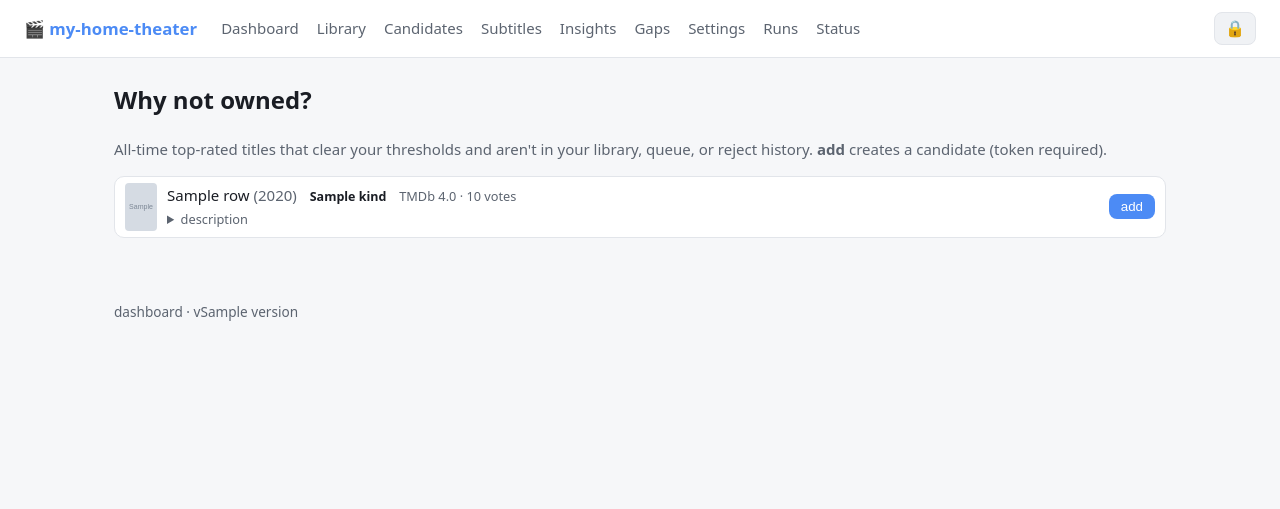
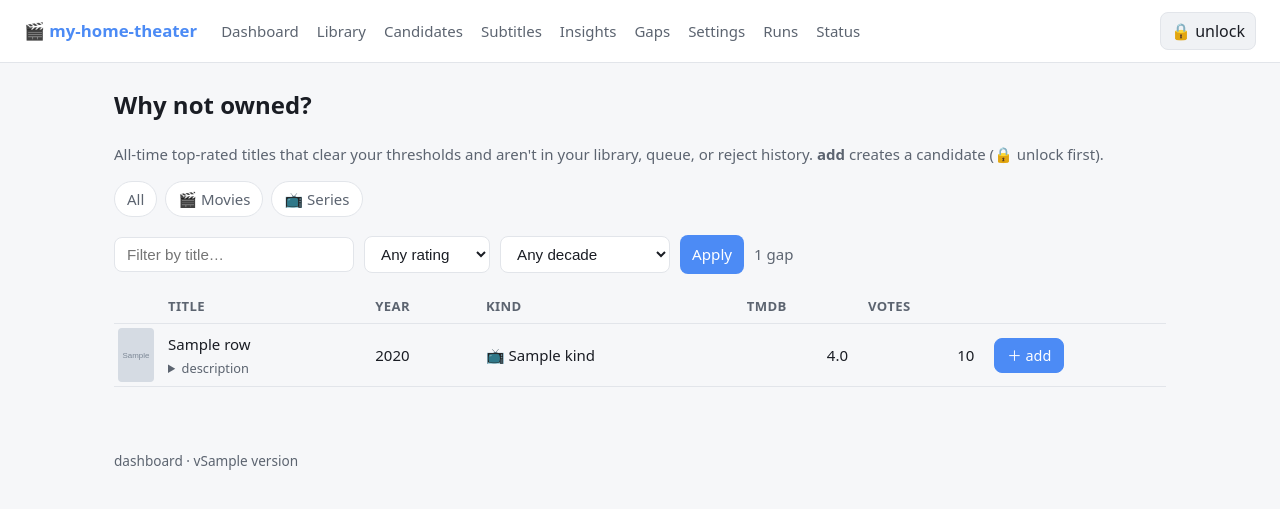
Before and after one commit to kligvasser/my-home-theater, a FastAPI app: template src/homeTheater/web/templates/gaps.html in a window 1280 px wide. Shown: the top 509 px of the page. Run offline with FastAPI, Linux system fonts and the light colour scheme; the template is opened without the code that fills it: most values are stand-ins (such as "Sample title", 1, 10 or a date in 2020); grey boxes marked "Sample" are stand-in pictures; parts of the project's set-up code (start-up, migrations or seed data) failed here and were passed over.

Commit message:
UI polish: dark buttons everywhere, gaps table + filters, 60-min unlock
- Theme: declare color-scheme (dark default, light via media query) and give
  <button> a dark base style — native OS-white buttons no longer appear on the
  dark dashboard; specific classes (.primary/.danger/.filters) still override.
- Gaps: single-column list replaced with a compact table (small posters,
  title + expandable description, year, kind, TMDb rating, votes, add).
  Filters: All/Movies/Series pills, min-rating and decade selects, title
  search — all server-side and combinable.
- Unlock UX: the top-bar lock is the single entry point — enter the dashboard
  token once and actions stay unlocked for 60 minutes (activity extends the
  window; countdown shown on the button; click again to lock immediately).
  Legacy plain-string tokens in localStorage are treated as expired.

157 tests, ruff + mypy clean; gaps filters and table verified live.

Co-Authored-By: Claude Fable 5 <noreply@anthropic.com>

```diff
--- a/src/homeTheater/web/static/app.js
+++ b/src/homeTheater/web/static/app.js
@@ -8,23 +8,49 @@
   "use strict";
 
   const KEY = "ht_token";
+  const TTL_MS = 60 * 60 * 1000; // unlock lasts 60 minutes
+
+  function stored() {
+    try {
+      const raw = JSON.parse(localStorage.getItem(KEY) || "null");
+      if (raw && raw.t && raw.exp > Date.now()) return raw;
+    } catch (e) { /* legacy/garbage value */ }
+    localStorage.removeItem(KEY);
+    return null;
+  }
+
+  function unlock() {
+    const tok = (window.prompt("Dashboard token (DASHBOARD_TOKEN from .env) — unlocks for 60 min:") || "").trim();
+    if (tok) localStorage.setItem(KEY, JSON.stringify({ t: tok, exp: Date.now() + TTL_MS }));
+    updateLockUi();
+    return tok;
+  }
 
   function getToken(promptIfMissing) {
-    let tok = localStorage.getItem(KEY) || "";
-    if (!tok && promptIfMissing) {
-      tok = window.prompt("Dashboard token (DASHBOARD_TOKEN from .env):") || "";
-      if (tok) localStorage.setItem(KEY, tok.trim());
+    const cur = stored();
+    if (cur) {
+      cur.exp = Date.now() + TTL_MS; // activity extends the window
+      localStorage.setItem(KEY, JSON.stringify(cur));
+      return cur.t;
     }
-    return (tok || "").trim();
+    return promptIfMissing ? unlock() : "";
   }
 
   function updateLockUi() {
     const el = document.getElementById("lock");
     if (!el) return;
-    const unlocked = !!localStorage.getItem(KEY);
-    el.textContent = unlocked ? "🔓" : "🔒";
-    el.title = unlocked ? "Token saved — click to forget" : "Unlock actions (enter token)";
+    const cur = stored();
+    el.classList.toggle("unlocked", !!cur);
+    if (cur) {
+      const mins = Math.max(1, Math.round((cur.exp - Date.now()) / 60000));
+      el.textContent = "🔓 " + mins + "m";
+      el.title = "Unlocked (auto-locks after inactivity) — click to lock now";
+    } else {
+      el.textContent = "🔒 unlock";
+      el.title = "Enter the dashboard token once; actions work for 60 minutes";
+    }
   }
+  window.setInterval(updateLockUi, 30000);
 
   async function api(method, url, body) {
     const tok = getToken(true);
@@ -62,9 +88,12 @@
     const act = btn.dataset.action;
 
     if (act === "lock") {
-      if (localStorage.getItem(KEY)) localStorage.removeItem(KEY);
-      else getToken(true);
-      updateLockUi();
+      if (stored()) {
+        localStorage.removeItem(KEY);
+        updateLockUi();
+      } else {
+        unlock();
+      }
       return;
     }
 
--- a/src/homeTheater/web/static/style.css
+++ b/src/homeTheater/web/static/style.css
@@ -191,3 +191,25 @@ details.overview p { color: var(--muted); font-size: .85rem; margin: 6px 0 0; ma
 .wall img, .wall .noposter { width: 100%; aspect-ratio: 2/3; object-fit: cover; border-radius: 10px; border: 1px solid var(--border); }
 .wall .noposter { display: flex; align-items: center; justify-content: center; background: var(--panel-2); color: var(--muted); font-size: .8rem; text-align: center; padding: 6px; }
 .wall .tname { font-size: .78rem; color: var(--muted); white-space: nowrap; overflow: hidden; text-overflow: ellipsis; }
+
+/* --- theme + control polish (Phase 13.1) ------------------------------- */
+/* Declare the color scheme so native widgets (buttons, inputs, prompts,
+   scrollbars) render dark with the dark theme instead of OS-default white. */
+:root { color-scheme: dark; }
+@media (prefers-color-scheme: light) { :root { color-scheme: light; } }
+
+/* Dark base style for every button; specific classes still override. */
+button {
+  background: var(--panel-2); color: var(--text); border: 1px solid var(--border);
+  border-radius: 8px; padding: 6px 12px; cursor: pointer; font: inherit; font-size: .9rem;
+}
+button:hover { border-color: var(--accent); }
+button:disabled { opacity: .5; cursor: default; }
+button.primary { background: var(--accent); border-color: var(--accent); color: #fff; }
+
+.lockbtn.unlocked { border-color: var(--ok); color: var(--ok); }
+
+/* Gaps table: compact rows, small posters, filter pills on top. */
+.gaps td.poster { width: 40px; padding: 4px; }
+.gaps td.poster img { width: 36px; height: 54px; object-fit: cover; border-radius: 4px; display: block; }
+.gaps .r { white-space: nowrap; }
--- a/src/homeTheater/web/templates/gaps.html
+++ b/src/homeTheater/web/templates/gaps.html
@@ -3,30 +3,67 @@
 {% block content %}
 <h1>Why not owned?</h1>
 <p class="muted">All-time top-rated titles that clear your thresholds and aren't in your
-library, queue, or reject history. <b>add</b> creates a candidate (token required).</p>
+library, queue, or reject history. <b>add</b> creates a candidate (🔒 unlock first).</p>
+
+<nav class="statusfilter">
+  {% set base = "min_rating=" ~ min_rating ~ ("&decade=" ~ decade if decade else "") ~ ("&q=" ~ (q | urlencode) if q else "") %}
+  <a href="/gaps?{{ base }}" class="{{ 'active' if not kind }}">All</a>
+  <a href="/gaps?kind=movie&{{ base }}" class="{{ 'active' if kind == 'movie' }}">🎬 Movies</a>
+  <a href="/gaps?kind=series&{{ base }}" class="{{ 'active' if kind == 'series' }}">📺 Series</a>
+</nav>
+
+<form class="filters" method="get" action="/gaps">
+  {% if kind %}<input type="hidden" name="kind" value="{{ kind }}" />{% endif %}
+  <input type="search" name="q" value="{{ q }}" placeholder="Filter by title…" />
+  <select name="min_rating">
+    <option value="0" {{ 'selected' if not min_rating }}>Any rating</option>
+    {% for r in [7.5, 8.0, 8.3, 8.5] %}
+    <option value="{{ r }}" {{ 'selected' if min_rating == r }}>TMDb ≥ {{ r }}</option>
+    {% endfor %}
+  </select>
+  <select name="decade">
+    <option value="" {{ 'selected' if not decade }}>Any decade</option>
+    {% for d in decades %}
+    <option value="{{ d }}" {{ 'selected' if decade == d }}>{{ d }}s</option>
+    {% endfor %}
+  </select>
+  <button type="submit">Apply</button>
+  <span class="muted">{{ rows | length }} gap{{ 's' if rows | length != 1 }}</span>
+</form>
 
 {% if error %}
 <p class="muted">{{ error }}</p>
 {% elif rows %}
-<div class="sresults">
+<table class="library gaps">
+  <thead>
+    <tr><th></th><th>Title</th><th>Year</th><th>Kind</th><th>TMDb</th><th>Votes</th><th></th></tr>
+  </thead>
+  <tbody>
   {% for r in rows %}
-  <div class="sresult">
-    {% if r.poster_url %}<img src="{{ r.poster_url }}" alt="" loading="lazy" />{% endif %}
-    <span>
-      {{ r.title }}{% if r.year %} <span class="muted">({{ r.year }})</span>{% endif %}
-      <span class="pill">{{ r.kind }}</span>
-      <span class="muted small">TMDb {{ "%.1f"|format(r.rating) if r.rating else "—" }}
-        · {{ "{:,}".format(r.votes) if r.votes else 0 }} votes</span>
-      {% if r.overview %}
-      <details class="overview"><summary>description</summary><p>{{ r.overview }}</p></details>
-      {% endif %}
-    </span>
-    <button data-action="add-candidate" data-tmdb-id="{{ r.tmdb_id }}" data-kind="{{ r.kind }}">add</button>
-  </div>
+    <tr>
+      <td class="poster">
+        {% if r.poster_url %}<img src="{{ r.poster_url }}" alt="" loading="lazy" />{% endif %}
+      </td>
+      <td>
+        {{ r.title }}
+        {% if r.overview %}
+        <details class="overview"><summary>description</summary><p>{{ r.overview }}</p></details>
+        {% endif %}
+      </td>
+      <td>{{ r.year or "—" }}</td>
+      <td>{{ "🎬" if r.kind == "movie" else "📺" }} {{ r.kind }}</td>
+      <td class="r">{{ "%.1f"|format(r.rating) if r.rating else "—" }}</td>
+      <td class="r">{{ "{:,}".format(r.votes) if r.votes else 0 }}</td>
+      <td>
+        <button class="primary" data-action="add-candidate"
+                data-tmdb-id="{{ r.tmdb_id }}" data-kind="{{ r.kind }}">＋ add</button>
+      </td>
+    </tr>
   {% endfor %}
-</div>
+  </tbody>
+</table>
 {% else %}
-<p class="muted">No gaps — everything top-rated above your thresholds is already owned,
-queued, or rejected. 🎉</p>
+<p class="muted">No gaps for these filters — everything top-rated above your thresholds is
+already owned, queued, or rejected. 🎉</p>
 {% endif %}
 {% endblock %}
```
Also changed, not shown: src/homeTheater/api/web.py (+37 -7 lines).
